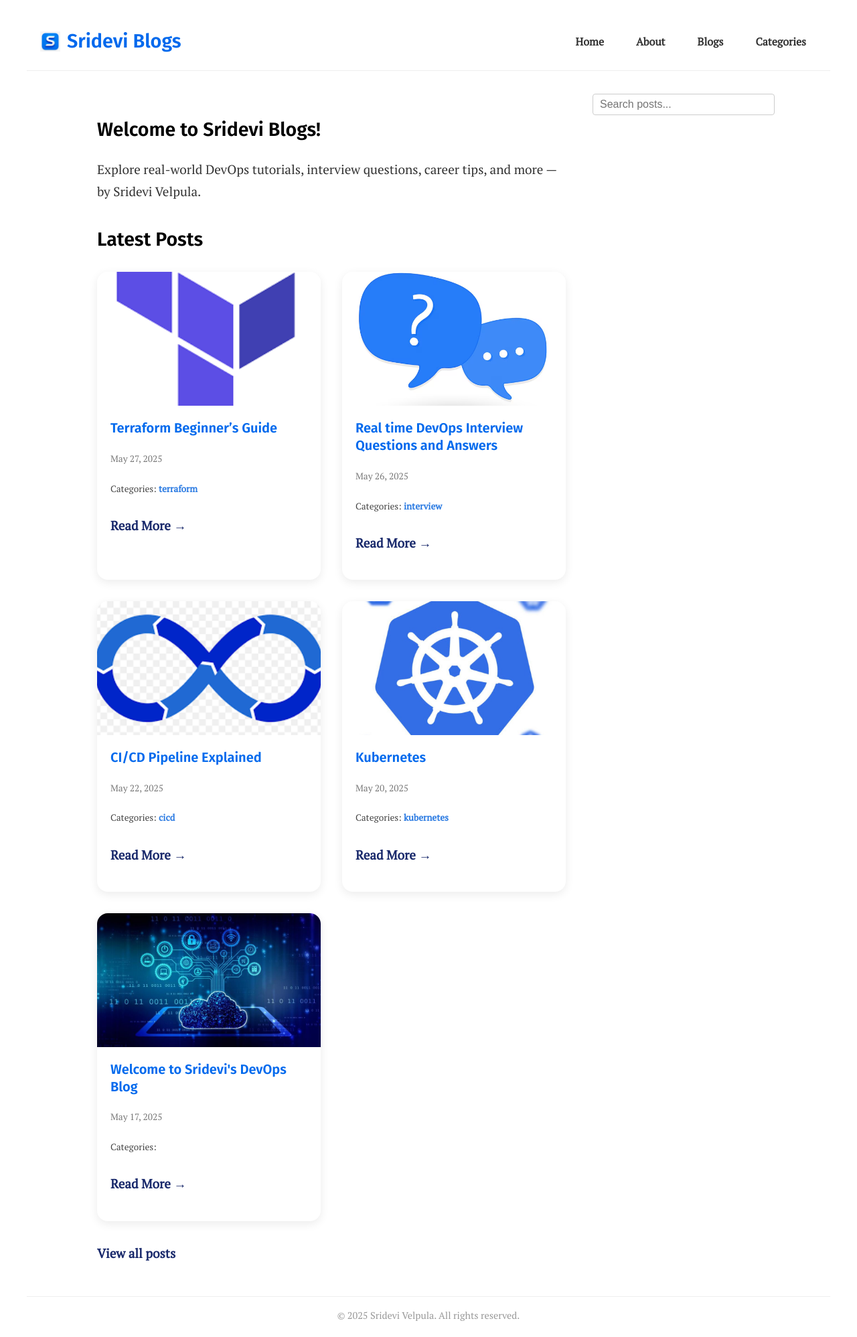
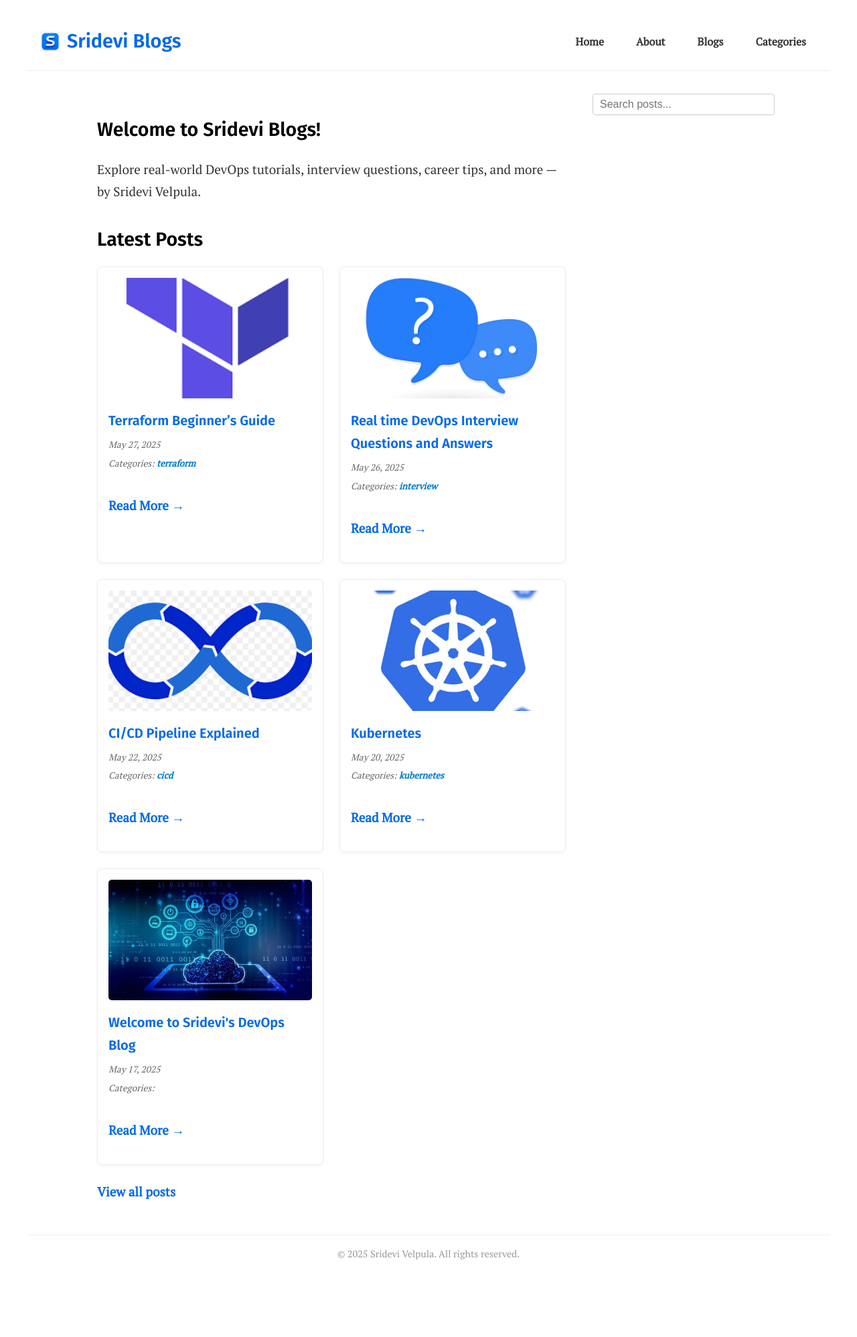
Before and after one commit to srideviblogs/srideviblogs.github.io, a Jekyll site: the page built from index.md, in a window 1280 px wide. Shown: the whole page at 67% size. Built offline with Jekyll 4.4.1, drawn with Linux system fonts in a browser that asks for light colours; after the commit the page ends 1906 px from its top, so only the background shows below that.

Commit message:
Update custom.css

```diff
--- a/assets/css/custom.css
+++ b/assets/css/custom.css
@@ -65,13 +65,6 @@ header.site-header {
   align-items: center;
   flex-wrap: wrap;
   padding: 10px 20px;
-}
-
-.site-title a {
-  color: white;         /* make the text white */
-  font-size: 1.8rem;    /* adjust size as needed */
-  font-weight: 700;     /* bold */
-  text-decoration: none; /* remove underline */
 }
 
 .site-title {
@@ -421,61 +414,67 @@ header.site-header {
 /* Container grid for post cards */
 .post-grid {
   display: grid;
-  grid-template-columns: repeat(auto-fit, minmax(300px, 1fr));
-  gap: 2rem;
-  margin-top: 1.5rem;
+  grid-template-columns: repeat(auto-fit, minmax(320px, 1fr));
+  gap: 1.5rem;
+  margin-top: 1rem;
 }
 
+/* Individual post card */
 .post-card {
+  border: 1px solid #eee;
+  border-radius: 8px;
   background-color: #fff;
-  border-radius: 16px;
-  box-shadow: 0 4px 14px rgba(0, 0, 0, 0.08);
-  overflow: hidden;
-  transition: transform 0.3s ease, box-shadow 0.3s ease;
+  box-shadow: 0 1px 4px rgba(0,0,0,0.06);
   display: flex;
   flex-direction: column;
-  height: 100%;
+  transition: box-shadow 0.3s ease;
+  padding: 1rem;
 }
 
 .post-card:hover {
-  transform: translateY(-5px);
-  box-shadow: 0 8px 20px rgba(0, 0, 0, 0.15);
+  box-shadow: 0 4px 12px rgba(0,0,0,0.12);
 }
 
+/* Post image */
 .post-image {
   width: 100%;
-  height: 200px;
+  height: 180px;
   object-fit: cover;
+  border-radius: 5px;
+  margin-bottom: 1rem;
 }
 
-.post-content {
-  padding: 1.25rem;
-  display: flex;
-  flex-direction: column;
-  flex-grow: 1;
+/* Post content inside card */
+.post-content h3 {
+  margin: 0 0 0.5rem 0;
+  font-weight: 700;
+  font-family: 'Fira Sans', sans-serif;
+  font-size: 1.25rem;
+  color: #222;
 }
 
-.post-content h3 {
-  font-size: 1.25rem;
-  margin: 0 0 0.5rem;
-  color: #1a2a6c;
-  line-height: 1.3;
+.post-content h3 a {
+  color: #0069ed;
+  text-decoration: none;
 }
 
-.post-meta {
-  font-size: 0.85rem;
-  color: #777;
-  margin-bottom: 0.5rem;
+.post-content h3 a:hover {
+  text-decoration: underline;
 }
 
-.post-categories {
+/* Post meta details */
+.post-meta,
+.post-categories,
+.post-read-time {
   font-size: 0.85rem;
-  color: #444;
-  margin-bottom: 0.5rem;
+  color: #666;
+  margin: 0.25rem 0;
+  font-style: italic;
 }
 
+/* Category links */
 .category-link {
-  color: #2a7ae2;
+  color: #007acc;
   text-decoration: none;
 }
 
@@ -483,29 +482,31 @@ header.site-header {
   text-decoration: underline;
 }
 
-.post-read-time {
-  font-size: 0.8rem;
-  color: #999;
-  margin-bottom: 0.75rem;
-}
-
+/* Read more link */
 .read-more {
   margin-top: auto;
-  font-weight: bold;
-  color: #1a2a6c;
+  font-weight: 600;
+  color: #0069ed;
   text-decoration: none;
+  display: inline-block;
+  margin-top: 1rem;
 }
 
 .read-more:hover {
   text-decoration: underline;
 }
 
+/* View all posts link styling */
 .view-all-posts {
   display: inline-block;
-  margin-top: 2rem;
-  font-weight: bold;
-  color: #1a2a6c;
+  margin-top: 1.5rem;
+  font-weight: 700;
+  color: #0069ed;
   text-decoration: none;
+}
+
+.view-all-posts:hover {
+  text-decoration: underline;
 }
 
 /* Responsive adjustments */
```
